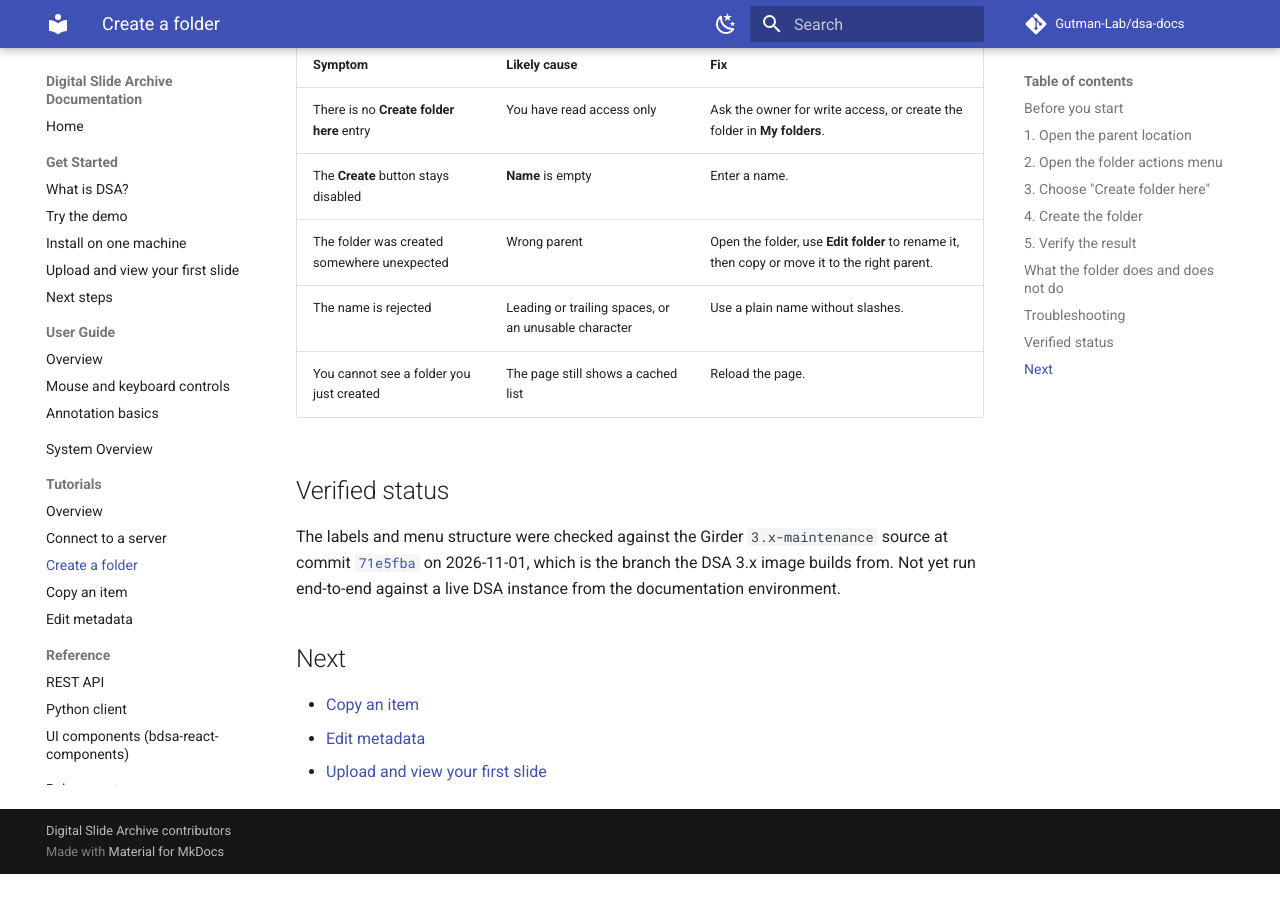
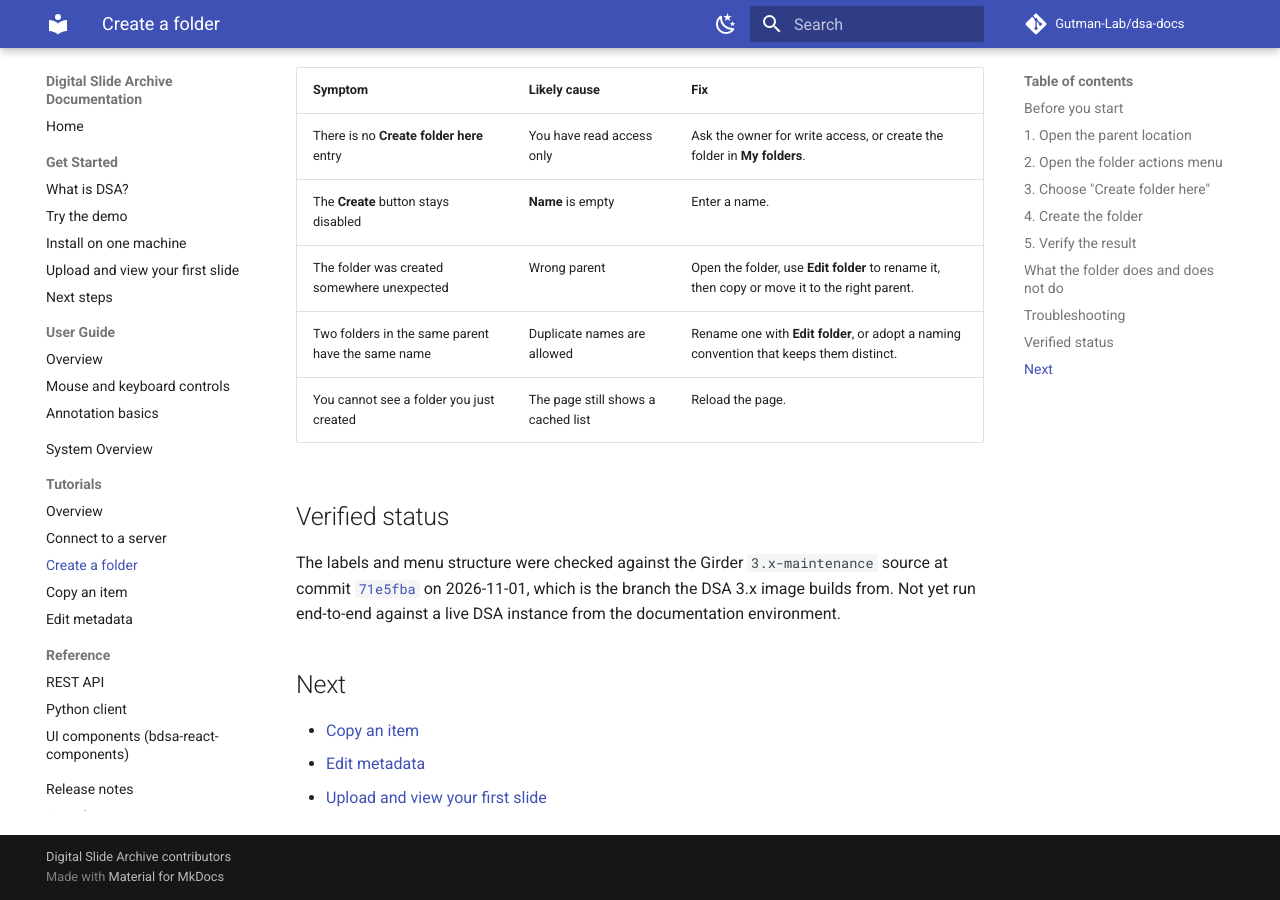
Before and after one commit to Gutman-Lab/dsa-docs, an MkDocs documentation site: the page built from docs/tutorials/create-a-folder.md, in a window 1280 px wide and 900 px high, scrolled down 2604 px. Built offline with MkDocs 1.6.1 and Material for MkDocs 9.7.7, drawn with Linux system fonts in a browser that asks for light colours; comment, search, counter and statistics services are not loaded; before the commit the page ends 3478 px from its top, so only the background shows below that; some of the changed text lies outside the part shown.

Commit message:
Correct folder-menu and copy-destination details from UI source

```diff
--- a/docs/tutorials/create-a-folder.md
+++ b/docs/tutorials/create-a-folder.md
@@ -34,7 +34,8 @@ the breadcrumb before you continue.
 
 At the right end of the action bar above the file list, select the button with
 the **folder icon and a small triangle**. Its tooltip is **Folder actions** on a
-folder page, or **Collection actions** on a collection page.
+folder page, **Collection actions** on a collection page, or **User actions**
+in your personal space. The menu entries you need are the same in all three.
 
 ![The action bar and folder actions menu](../assets/tutorials/folder-actions.svg)
 
@@ -91,7 +92,7 @@ which confirms you can write to it.
 | There is no **Create folder here** entry | You have read access only | Ask the owner for write access, or create the folder in **My folders**. |
 | The **Create** button stays disabled | **Name** is empty | Enter a name. |
 | The folder was created somewhere unexpected | Wrong parent | Open the folder, use **Edit folder** to rename it, then copy or move it to the right parent. |
-| The name is rejected | Leading or trailing spaces, or an unusable character | Use a plain name without slashes. |
+| Two folders in the same parent have the same name | Duplicate names are allowed | Rename one with **Edit folder**, or adopt a naming convention that keeps them distinct. |
 | You cannot see a folder you just created | The page still shows a cached list | Reload the page. |
 
 ## Verified status
```
Also changed, not shown: docs/tutorials/copy-an-item.md (+1 -1 lines).
